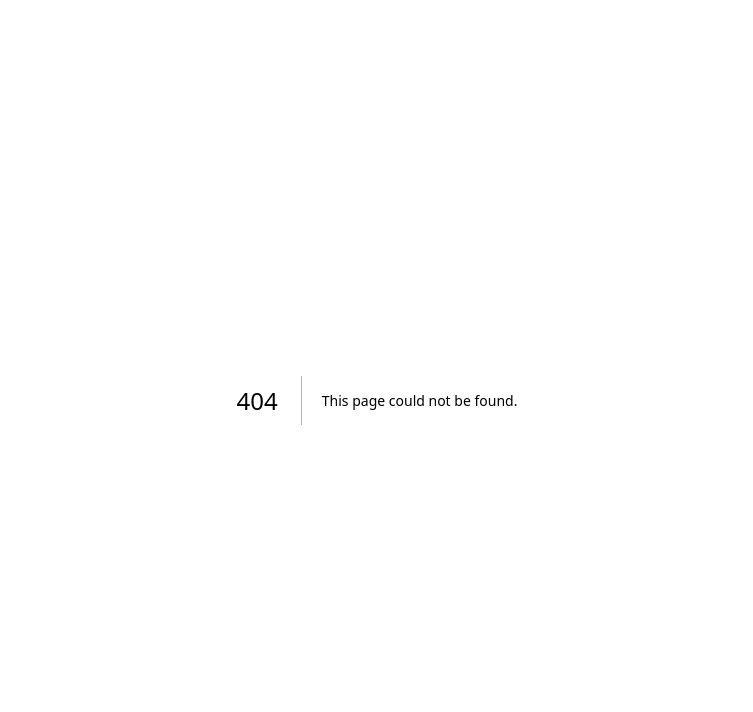
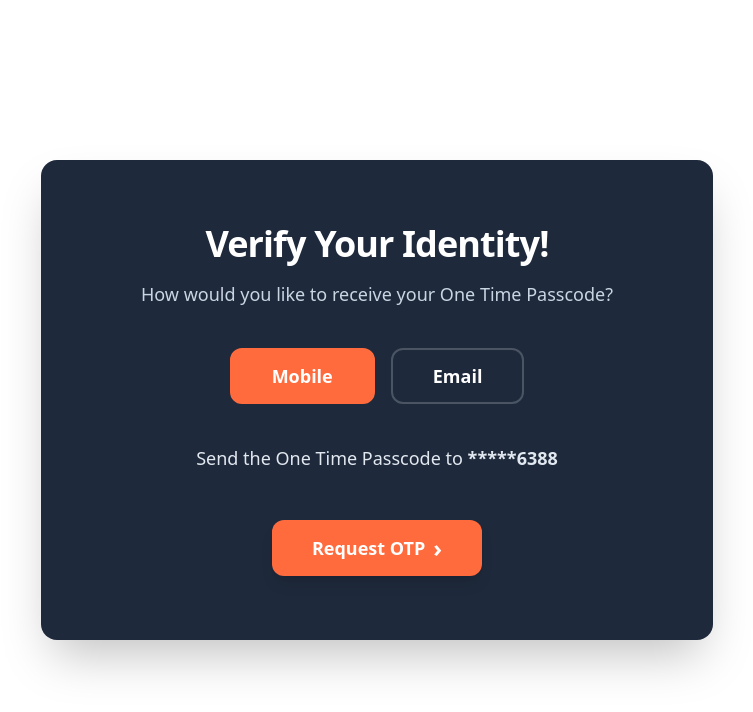
Before and after one commit to CHARINDU15/parcelpoint-frontend, a Next.js app: page /otppage in a window 1280 px wide. Before the commit this address had no page. Shown: the top 712 px of the page, without its empty margins (263-1016 px from the left). Built offline with nearby package versions, Linux system fonts and the light colour scheme.

Commit message:
add otp page

```diff
--- /dev/null
+++ b/app/otppage/page.tsx
@@ -0,0 +1,129 @@
+"use client";
+
+import { useState, useEffect } from "react";
+import { useRouter } from "next/navigation";
+
+export default function OTPPage() {
+  const [step, setStep] = useState(1); // 1: Selection, 2: Input
+  const [method, setMethod] = useState<"mobile" | "email">("mobile");
+  const [timer, setTimer] = useState(60);
+  const router = useRouter();
+
+  const phoneNumber = "*****6388";
+  const emailAddress = "hiru****@gmail.com";
+
+  // Countdown Timer Logic
+  useEffect(() => {
+    let interval: NodeJS.Timeout;
+    if (step === 2 && timer > 0) {
+      interval = setInterval(() => {
+        setTimer((prev) => prev - 1);
+      }, 1000);
+    }
+    return () => clearInterval(interval);
+  }, [step, timer]);
+
+  const handleRequestOTP = () => {
+    setStep(2);
+    setTimer(60);
+  };
+
+  const handleVerify = () => {
+    // Navigate to the Dashboard after successful "verification"
+    router.push("/");
+  };
+
+  return (
+    <div className="flex items-center justify-center min-h-screen bg-[#ffffff] p-4 font-sans">
+      <div className="w-full max-w-2xl bg-[#1e293b] rounded-2xl p-10 py-16 shadow-2xl text-center text-white">
+
+        <h1 className="text-4xl font-extrabold mb-4 tracking-tight">
+          Verify Your Identity!
+        </h1>
+
+        <p className="text-slate-300 text-lg mb-10 font-medium">
+          How would you like to receive your One Time Passcode?
+        </p>
+
+        {/* Method Toggle Buttons */}
+        <div className="flex flex-row justify-center gap-4 mb-10">
+          <button
+            onClick={() => step === 1 && setMethod("mobile")}
+            className={`px-10 py-3 rounded-xl font-bold text-lg transition-all border-2 ${
+              method === "mobile"
+                ? "bg-[#ff6b3d] border-[#ff6b3d]"
+                : "bg-transparent border-white/20 hover:border-white/40"
+            } ${step === 2 ? 'cursor-default' : ''}`}
+          >
+            Mobile
+          </button>
+
+          <button
+            onClick={() => step === 1 && setMethod("email")}
+            className={`px-10 py-3 rounded-xl font-bold text-lg transition-all border-2 ${
+              method === "email"
+                ? "bg-[#ff6b3d] border-[#ff6b3d]"
+                : "bg-transparent border-white/20 hover:border-white/40"
+            } ${step === 2 ? 'cursor-default' : ''}`}
+          >
+            Email
+          </button>
+        </div>
+
+        {/* Dynamic Target Info */}
+        <p className="text-slate-200 text-lg mb-4">
+          Send the One Time Passcode to{" "}
+          <span className="font-semibold">
+            {method === "mobile" ? phoneNumber : emailAddress}
+          </span>
+        </p>
+
+        {step === 1 ? (
+          /* STEP 1: INITIAL REQUEST VIEW */
+          <button
+            onClick={handleRequestOTP}
+            className="bg-[#ff6b3d] hover:bg-[#b05638] px-10 py-3 rounded-xl font-bold text-lg flex items-center gap-2 mx-auto mt-12 transition-all shadow-lg"
+          >
+            Request OTP <span className="text-2xl">›</span>
+          </button>
+        ) : (
+          /* STEP 2: OTP INPUT VIEW */
+          <div className="flex flex-col items-center animate-in fade-in duration-500">
+            <p className="text-slate-300 mb-6">
+              We have sent the One Time Passcode to your {method === "mobile" ? "Mobile" : "Email"}.
+            </p>
+
+            <div className="flex gap-2 mb-4">
+              {[...Array(6)].map((_, i) => (
+                <input
+                  key={i}
+                  type="text"
+                  maxLength={1}
+                  className="w-12 h-14 bg-white rounded-lg text-black text-2xl font-bold text-center outline-none focus:ring-4 focus:ring-[#ff6b3d]/50"
+                />
+              ))}
+            </div>
+
+            <p className="text-slate-400 text-sm mb-2">
+              {timer > 0 ? `${timer} second left...` : "Time expired"}
+            </p>
+
+            <button
+              onClick={() => setTimer(60)}
+              className="text-slate-200 underline text-sm hover:text-white mb-8"
+            >
+              Send a New Passcode
+            </button>
+
+            <button
+              onClick={handleVerify}
+              className="bg-[#c26241] hover:bg-[#b05638] px-14 py-3 rounded-xl font-bold text-lg flex items-center gap-2 transition-all shadow-lg"
+            >
+              Verify <span className="text-2xl">›</span>
+            </button>
+          </div>
+        )}
+      </div>
+    </div>
+  );
+}
```
